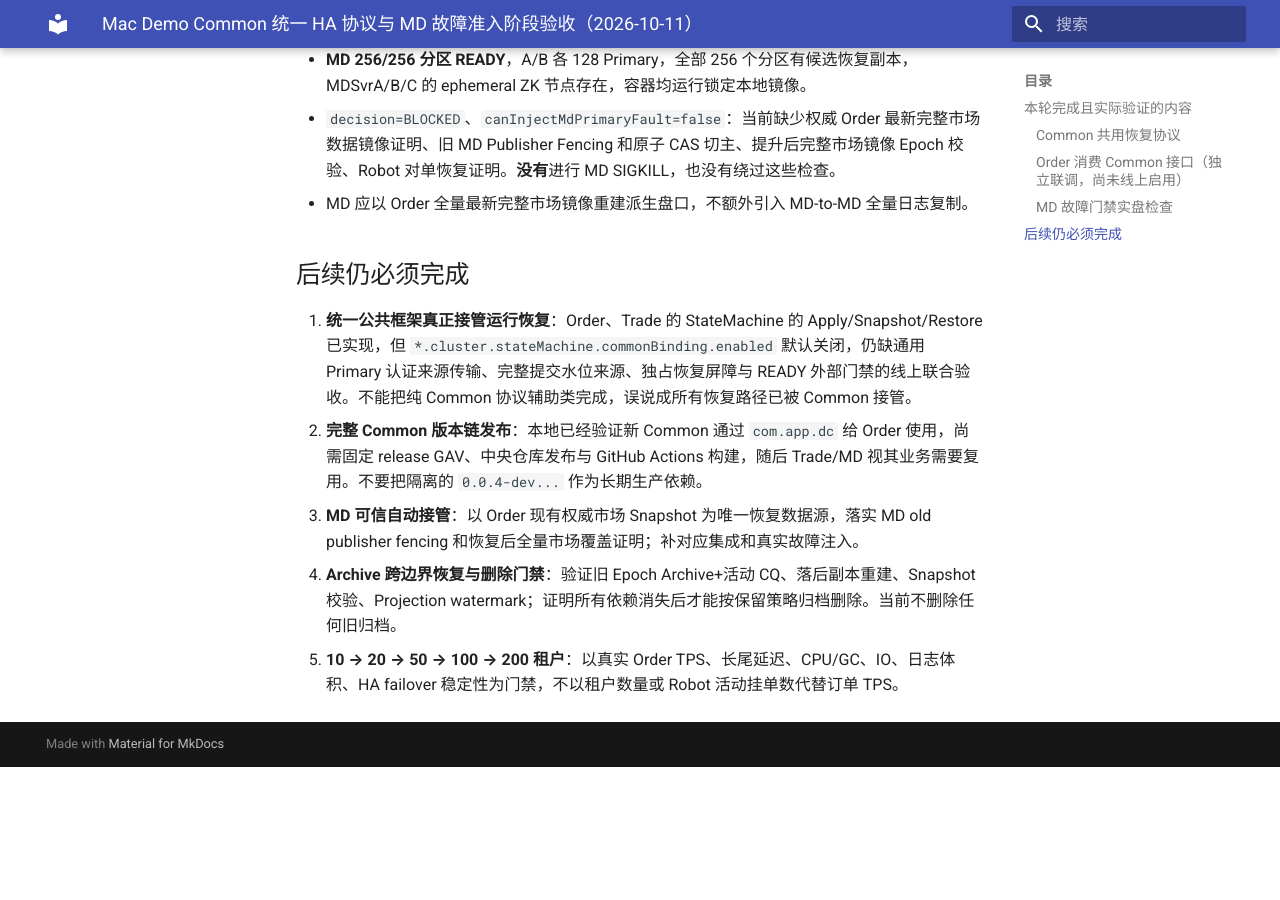
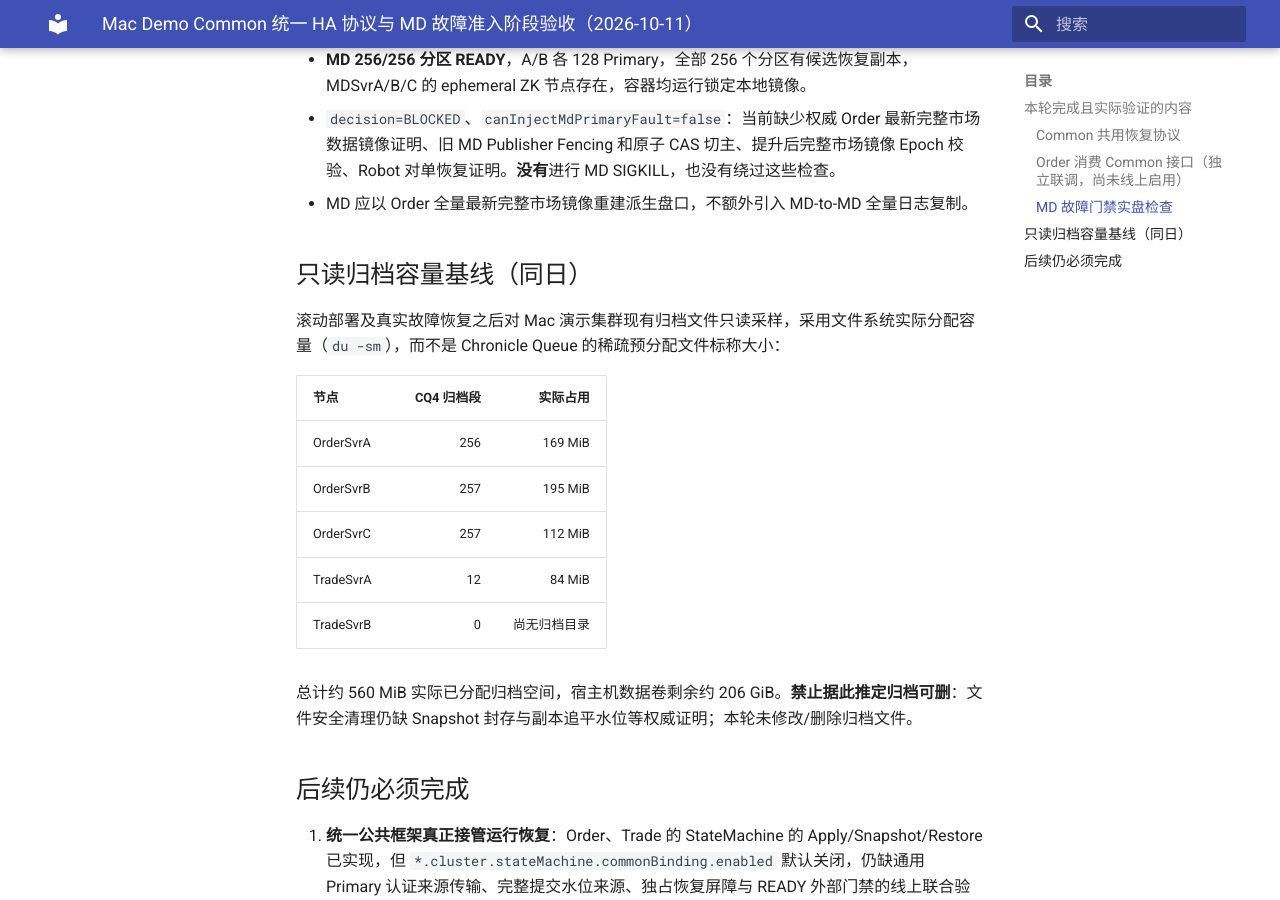
Before and after one commit to bliplink/dc-quant-deploy, an MkDocs documentation site: the page built from docs/MAC_COMMON_HA_PROTOCOL_MD_GATE_20261011.zh-CN.md, in a window 1280 px wide and 900 px high, scrolled down 1390 px. Built offline with MkDocs 1.6.1 and Material for MkDocs 9.7.7, drawn with Linux system fonts in a browser that asks for light colours; before the commit the page ends 2157 px from its top, so only the background shows below that.

Commit message:
docs(mac-ha): record measured Archive storage baseline after Order failover

```diff
--- a/docs/MAC_COMMON_HA_PROTOCOL_MD_GATE_20261011.zh-CN.md
+++ b/docs/MAC_COMMON_HA_PROTOCOL_MD_GATE_20261011.zh-CN.md
@@ -28,6 +28,20 @@ Common `saas-crypto` 在既有 `ReplicatedStateMachine`、`PartitionStateMachine
 - `decision=BLOCKED`、`canInjectMdPrimaryFault=false`：当前缺少权威 Order 最新完整市场数据镜像证明、旧 MD Publisher Fencing 和原子 CAS 切主、提升后完整市场镜像 Epoch 校验、Robot 对单恢复证明。**没有**进行 MD SIGKILL，也没有绕过这些检查。
 - MD 应以 Order 全量最新完整市场镜像重建派生盘口，不额外引入 MD-to-MD 全量日志复制。
 
+## 只读归档容量基线（同日）
+
+滚动部署及真实故障恢复之后对 Mac 演示集群现有归档文件只读采样，采用文件系统实际分配容量（`du -sm`），而不是 Chronicle Queue 的稀疏预分配文件标称大小：
+
+| 节点 | CQ4 归档段 | 实际占用 |
+|---|---:|---:|
+| OrderSvrA | 256 | 169 MiB |
+| OrderSvrB | 257 | 195 MiB |
+| OrderSvrC | 257 | 112 MiB |
+| TradeSvrA | 12 | 84 MiB |
+| TradeSvrB | 0 | 尚无归档目录 |
+
+总计约 560 MiB 实际已分配归档空间，宿主机数据卷剩余约 206 GiB。**禁止据此推定归档可删**：文件安全清理仍缺 Snapshot 封存与副本追平水位等权威证明；本轮未修改/删除归档文件。
+
 ## 后续仍必须完成
 
 1. **统一公共框架真正接管运行恢复**：Order、Trade 的 StateMachine 的 Apply/Snapshot/Restore 已实现，但 `*.cluster.stateMachine.commonBinding.enabled` 默认关闭，仍缺通用 Primary 认证来源传输、完整提交水位来源、独占恢复屏障与 READY 外部门禁的线上联合验收。不能把纯 Common 协议辅助类完成，误说成所有恢复路径已被 Common 接管。
```
